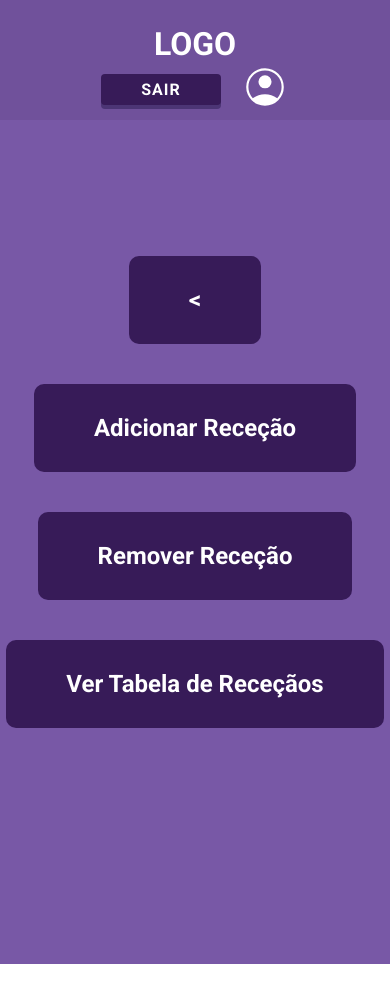
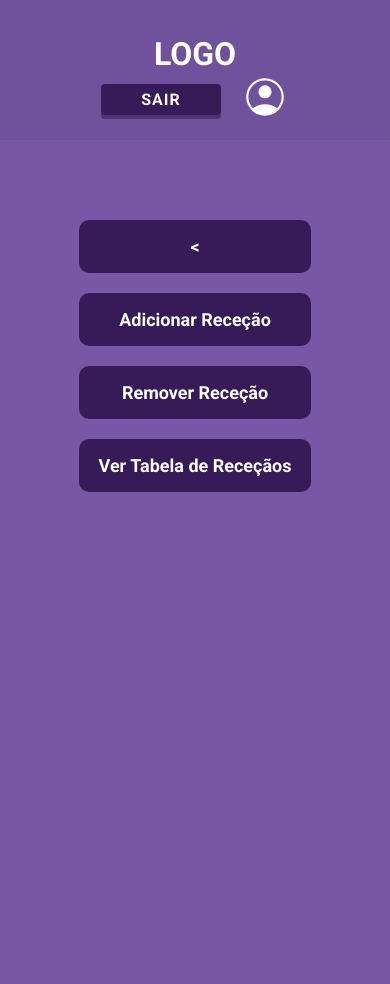
Before and after one commit to OKakirM/VividFood, a plain HTML site: page rececao/rececao.html in a window 390 px wide. Drawn offline with Linux system fonts and the light colour scheme.

Commit message:
Ajuste no responsivo e otimização nos celulares

```diff
--- a/assets/css/componentes/navbar.css
+++ b/assets/css/componentes/navbar.css
@@ -1,13 +1,14 @@
-.navbar-bg {
-  background-color: var(--cor-primaria-4);
-}
+.navbar {
+  width: 1200px;
+  max-width: 1400px;
+  position: absolute;
+  left: 50%;
+  transform: translateX(-50%);
+  z-index: 1;
 
-.navbar {
+  padding: 15px 40px;
   display: flex;
-  position: static;
-  max-width: 1200px;
-  margin: 0 auto;
-  padding: 5px 20px;
+  flex-direction: row;
   justify-content: space-between;
   align-items: center;
 }
@@ -50,8 +51,24 @@
   background-color: var(--cor-primaria-1);
 }
 
+@media (max-width: 1200px) {
+  .navbar {
+    width: 800px;
+  }
+
+  .navbar h1 {
+    margin-top: 20px;
+  }
+
+  .navbar-menu {
+    gap: 20px;
+  }
+}
+
 @media (max-width: 800px) {
   .navbar {
+    width: auto;
+    position: relative;
     flex-direction: column;
     background-color: #70519b;
   }
--- a/assets/css/pages/menu.css
+++ b/assets/css/pages/menu.css
@@ -29,6 +29,15 @@
 }
 
 @media (max-width: 800px) {
+  .menu-bg {
+    justify-content: center;
+    align-items: flex-start;
+  }
+
+  .menu {
+    gap: 20px;
+    margin-top: 100px;
+  }
   .menu-bar a {
     font-size: 1.125rem;
     padding: 16px 20px;
--- a/assets/css/pages/option.css
+++ b/assets/css/pages/option.css
@@ -13,7 +13,6 @@
   display: flex;
   max-width: 1600px;
   flex-wrap: wrap;
-  margin-bottom: 100px;
   gap: 40px;
   justify-content: center;
 }
@@ -31,3 +30,27 @@
 .option-bar a:hover {
   background-color: var(--cor-primaria-2);
 }
+
+@media (max-width: 1200px) {
+  .option {
+    flex-direction: column;
+  }
+}
+
+@media (max-width: 800px) {
+  .option-bg {
+    justify-content: left;
+  }
+  .option {
+    margin-top: 80px;
+    gap: 20px;
+    flex-direction: column;
+    justify-content: left;
+    align-items: stretch;
+  }
+
+  .option-bar a {
+    font-size: 1.125rem;
+    padding: 16px 20px;
+  }
+}
--- a/rececao/rececao.html
+++ b/rececao/rececao.html
@@ -15,8 +15,7 @@
 </head>
 
 <body>
-  <header class="navbar-bg">
-    <div class="navbar">
+  <header class="navbar">
     <h1><a href="../menu.html">LOGO</a></h1>
     <nav>
       <ul class="navbar-menu">
@@ -24,7 +23,6 @@
         <li><a class="icon" href="/"><img src="../assets/img/user-icon.svg" alt=""></a></li>
       </ul>
     </nav>
-    </div>
   </header>
 
   <main class="option-bg">
```
Also changed, not shown: descongelacao/descongelacao.html (+1 -3 lines), menu.html (+2 -4 lines), produtos/produtos.html (+1 -3 lines). Lines whose indentation alone changed are shown as unchanged.
